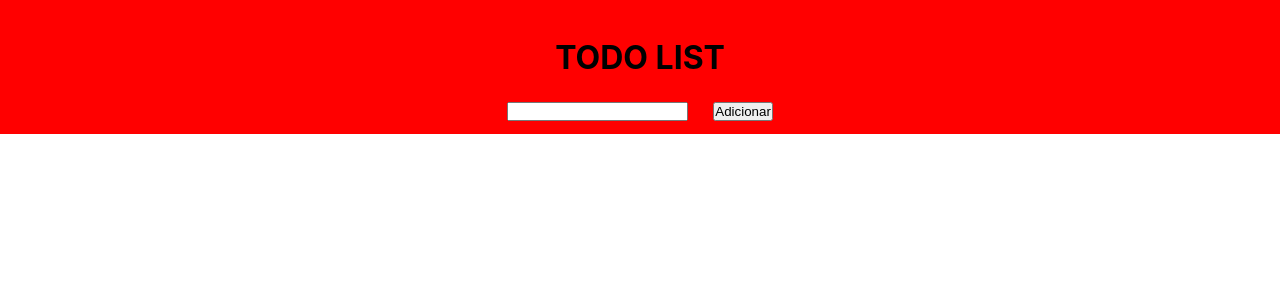
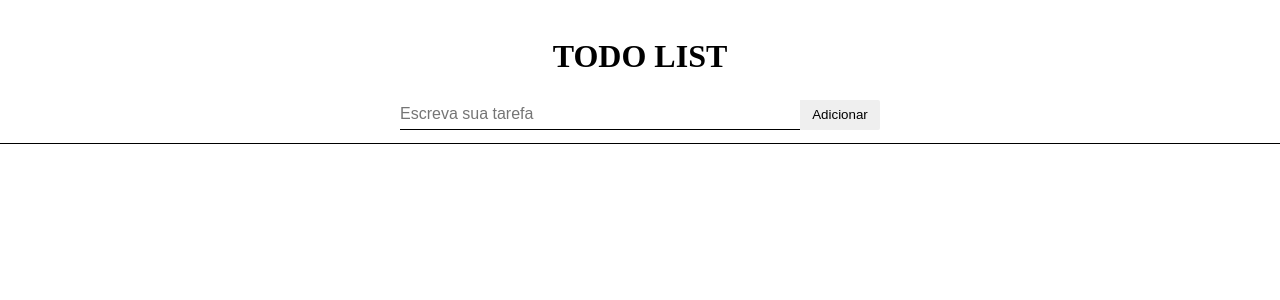
Before and after one commit to willianbatist/todo-list-manager, a React (Create React App) app in the folder frontend/: page / in a window 1280 px wide. Shown: the top 300 px of the page. Built offline with nearby package versions, Linux system fonts and the light colour scheme.

Commit message:
styles: header

```diff
--- a/frontend/src/components/Header/Header.tsx
+++ b/frontend/src/components/Header/Header.tsx
@@ -5,7 +5,7 @@ const Header: React.FC = () => {
   return(
     <Container>
       <Title>TODO LIST</Title>
-      <Input/>
+      <Input className='btn' placeholder='Escreva sua tarefa'/>
       <Button>Adicionar</Button>
     </Container>
   );
--- a/frontend/src/components/Header/styles.ts
+++ b/frontend/src/components/Header/styles.ts
@@ -2,17 +2,46 @@ import styled from 'styled-components';
 
 export const Container = styled.div`
   text-align: center;
-  background-color: red;
+  border-bottom: solid 1px black;
   padding: 1%;
+
+  &:focus {
+    .btn {
+      border: none;
+      border-style: none;
+      text-decoration: none;
+    }
+  }
 `;
 
 export const Input = styled.input`
+  border: none;
+  border-style: none;
   margin-top: 2%;
-  margin-right: 2%;
+  width: 400px;
+  height: 30px;
+  border-bottom: solid 1px black;
+  font-size: 16px;
+
+
+
+  @media (max-width: 470px) {
+    width: 200px;
+    height: 25px;
+  }
 `;
 
 export const Button = styled.button`
+  text-decoration: none;
+  border-style: none;
+  border-radius: none;
+  border-radius: 0px 2px 2px 0px;
+  height: 30px;
+  width: 80px;
 
+  @media (max-width: 470px) {
+    height: 25px;
+  }
 `;
 
 export const Title = styled.h1`
--- a/frontend/src/index.css
+++ b/frontend/src/index.css
@@ -6,9 +6,6 @@
 
 body {
   margin: 0;
-  font-family: -apple-system, BlinkMacSystemFont, 'Segoe UI', 'Roboto', 'Oxygen',
-    'Ubuntu', 'Cantarell', 'Fira Sans', 'Droid Sans', 'Helvetica Neue',
-    sans-serif;
   -webkit-font-smoothing: antialiased;
   -moz-osx-font-smoothing: grayscale;
 }
```
